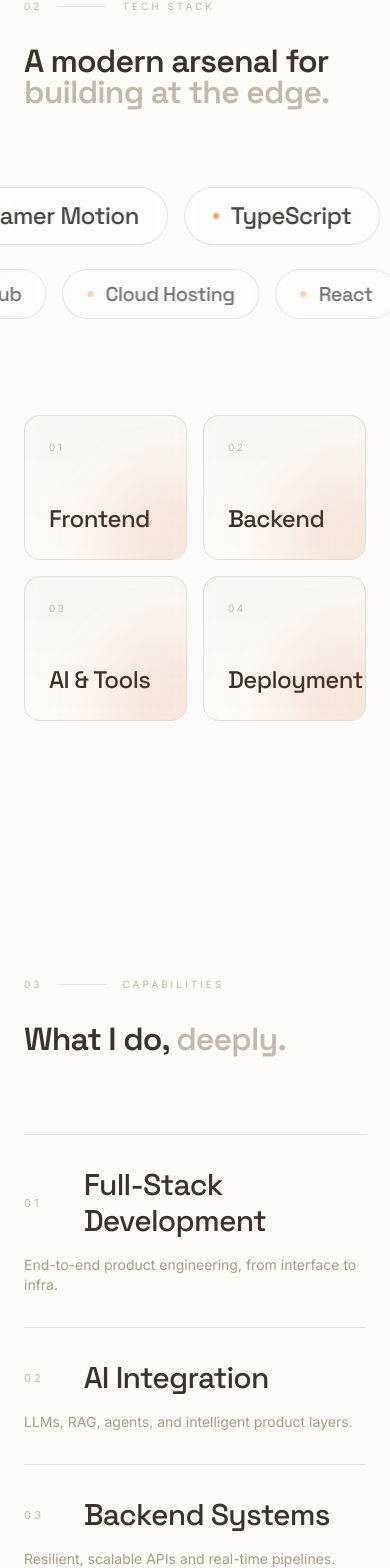
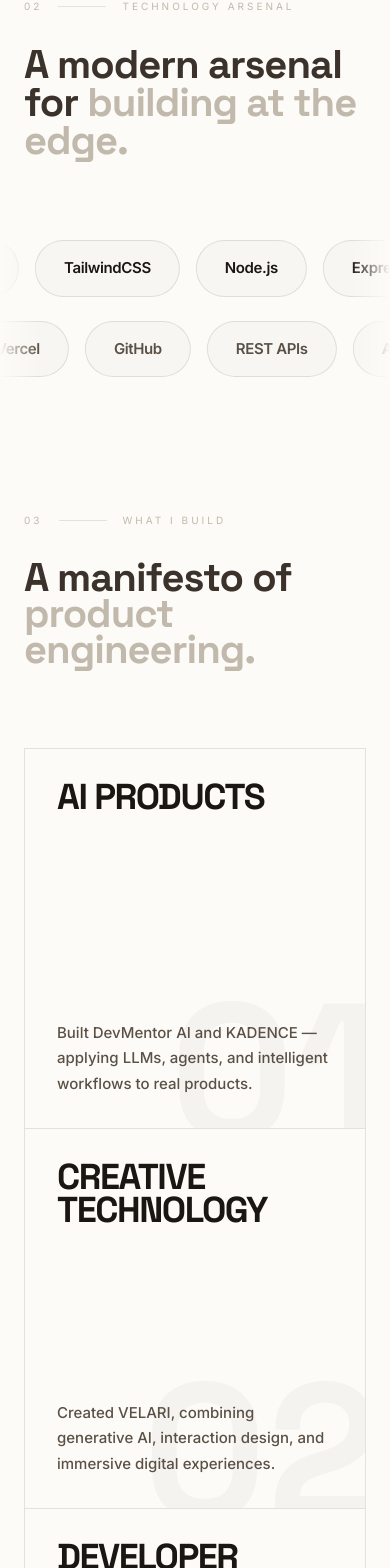
Before and after one commit to septilex/Prajit-Balaji-Portfolio, a Next.js app: page / in a window 390 px wide. Shown: the part 2012-3580 px from the top of the page. Built offline with nearby package versions, Linux system fonts and the light colour scheme; a web font is replaced by a local one.

Commit message:
feat: redesign tech stack into premium animated marquees and fix custom cursor

```diff
--- a/app/page.tsx
+++ b/app/page.tsx
@@ -34,7 +34,7 @@ export default function Home() {
   const [mounted, setMounted] = useState(false);
   const [theme, setTheme] = useState<"dark" | "light">("light");
   const [hoveredProject, setHoveredProject] = useState<number | null>(null);
-  const [hoveredCard, setHoveredCard] = useState<number | null>(null);
+  const [hoveredPillar, setHoveredPillar] = useState<number | null>(null);
   const [formState, setFormState] = useState<"idle" | "loading" | "success">("idle");
   const [activeSection, setActiveSection] = useState<string>("hero");
 
@@ -106,32 +106,31 @@ export default function Home() {
     );
   }
 
-  const techStack = [
-    "React",
-    "Next.js",
-    "TailwindCSS",
-    "Framer Motion",
-    "TypeScript",
-    "OpenAI API",
-    "Gemini",
-    "AI Workflows",
-    "Prompt Engineering",
-    "AI Integrations",
-    "Node.js",
-    "Express",
-    "Firebase",
-    "MongoDB",
-    "APIs",
-    "Vercel",
-    "GitHub",
-    "Cloud Hosting",
-  ];
-
-  const stackCards = [
-    { title: "Frontend", num: "01", bg: "bg-[#c2410c]/15" },
-    { title: "Backend", num: "02", bg: "bg-[#c2410c]/15" },
-    { title: "AI & Tools", num: "03", bg: "bg-[#c2410c]/15" },
-    { title: "Deployment", num: "04", bg: "bg-[#c2410c]/15" },
+  const buildPillars = [
+    {
+      num: "01",
+      title: "AI Products",
+      desc: "Built DevMentor AI and KADENCE — applying LLMs, agents, and intelligent workflows to real products.",
+      image: "/kadence-preview.png",
+    },
+    {
+      num: "02",
+      title: "Creative Technology",
+      desc: "Created VELARI, combining generative AI, interaction design, and immersive digital experiences.",
+      image: "/velari-preview.png",
+    },
+    {
+      num: "03",
+      title: "Developer Platforms",
+      desc: "Built products focused on developer growth, mentorship, analysis, and productivity.",
+      image: "/devscore-preview.png",
+    },
+    {
+      num: "04",
+      title: "Full-Stack Systems",
+      desc: "Engineering complete products from frontend experiences to backend infrastructure and deployment.",
+      image: "/devmentor-preview.png",
+    }
   ];
 
   const capabilities = [
@@ -409,75 +408,116 @@ export default function Home() {
         </div>
       </section>
 
-      {/* Section 2: Tech Stack */}
-      <section id="stack" className="relative py-32 md:py-48">
-        <div className="mx-auto max-w-[1600px] px-6 md:px-12">
+      {/* Section 2: Technology Arsenal */}
+      <section id="stack" className="relative mx-auto max-w-[1600px] pt-32 pb-24 md:pt-48 md:pb-32 overflow-hidden">
+        <div className="px-6 md:px-12">
           <div className="mb-8 flex items-center gap-4 text-[10px] uppercase tracking-[0.3em] text-[#a89c8d]/70">
             <span>02</span>
             <span className="h-px w-12 bg-[#5a3f2a]/60 dark:bg-[#5a3f2a]/60 light:bg-black/10"></span>
-            <span>Tech Stack</span>
+            <span>Technology Arsenal</span>
           </div>
           <ScrollReveal initialTransform="translateY(40px)">
-            <h2 className="font-display max-w-5xl text-[clamp(2rem,5vw,5rem)] font-semibold leading-[0.95] tracking-tight">
+            <h2 className="font-display max-w-5xl text-[clamp(2.5rem,6vw,6.5rem)] font-bold leading-[0.95] tracking-tight mb-20 md:mb-32">
               A modern arsenal for <span className="text-[#a89c8d]/70">building at the edge.</span>
             </h2>
           </ScrollReveal>
         </div>
 
         {/* Marquees */}
-        <div className="mt-20 overflow-hidden select-none">
-          {/* Marquee 1: Leftward */}
-          <div className="flex w-max animate-marquee gap-4 whitespace-nowrap">
-            {[...techStack, ...techStack].map((tech, i) => (
+        <ScrollReveal initialTransform="translateY(40px)" delay={200}>
+          <div className="flex flex-col gap-6 select-none mt-10 w-full [mask-image:linear-gradient(to_right,transparent,black_10%,black_90%,transparent)]">
+            {/* Row 1 */}
+            <div className="flex w-max animate-marquee gap-4 md:gap-6 whitespace-nowrap hover:[animation-play-state:paused] cursor-none">
+              {[...["React", "Next.js", "TypeScript", "TailwindCSS", "Node.js", "Express", "MongoDB", "PostgreSQL", "OpenAI", "LLMs"], ...["React", "Next.js", "TypeScript", "TailwindCSS", "Node.js", "Express", "MongoDB", "PostgreSQL", "OpenAI", "LLMs"], ...["React", "Next.js", "TypeScript", "TailwindCSS", "Node.js", "Express", "MongoDB", "PostgreSQL", "OpenAI", "LLMs"]].map((tech, i) => (
                 <span
-                key={`marquee-1-${i}`}
-                className="font-display inline-flex items-center gap-3 rounded-full border border-[#3a2a1c]/55 bg-[#1a120c]/40 px-7 py-3 text-2xl font-medium tracking-tight text-[#f2ece1]/80 backdrop-blur-sm hover:bg-[#2a1810]/70 hover:border-[#ff8a3d]/30 transition-colors dark:border-[#3a2a1c]/55 dark:bg-[#1a120c]/40 light:bg-white/40 light:border-black/10 light:text-[#1a1612]/80"
+                  key={`m1-${i}`}
+                  data-cursor=""
+                  className="inline-flex items-center px-7 py-4 rounded-full border border-white/10 bg-white/[0.02] text-[15px] md:text-[17px] font-semibold tracking-tight text-[#f2ece1] transition-all duration-500 ease-out hover:bg-[#ff8a3d]/10 hover:border-[#ff8a3d]/50 hover:text-[#ff8a3d] hover:scale-105 hover:shadow-[0_20px_40px_-15px_rgba(255,138,61,0.2)] dark:border-white/10 dark:bg-white/[0.02] dark:text-[#f2ece1] dark:hover:bg-[#ff8a3d]/10 dark:hover:border-[#ff8a3d]/50 light:border-black/10 light:bg-black/[0.02] light:text-[#1a1612] light:hover:bg-[#ff8a3d]/10 light:hover:border-[#ff8a3d]/50 cursor-none"
                 >
-                <span className="h-1.5 w-1.5 rounded-full bg-[#ff8a3d]/80"></span>
+                  {["OpenAI", "LLMs", "RAG", "AI Agents", "Prompt Engineering", "AI Workflows"].includes(tech) && (
+                    <span className="w-2 h-2 rounded-full bg-[#ff8a3d] mr-3 shadow-[0_0_12px_rgba(255,138,61,0.6)]"></span>
+                  )}
                   {tech}
                 </span>
               ))}
             </div>
 
-          {/* Marquee 2: Rightward (Slow) */}
-          <div className="mt-6 flex w-max animate-marquee-slow gap-4 whitespace-nowrap" style={{ animationDirection: "reverse" }}>
-            {[...techStack, ...techStack].map((tech, i) => (
+            {/* Row 2 */}
+            <div className="flex w-max animate-marquee-slow gap-4 md:gap-6 whitespace-nowrap hover:[animation-play-state:paused] cursor-none" style={{ animationDirection: "reverse" }}>
+              {[...["RAG", "AI Agents", "Docker", "AWS", "Vercel", "GitHub", "REST APIs", "Authentication", "Prompt Engineering", "AI Workflows"], ...["RAG", "AI Agents", "Docker", "AWS", "Vercel", "GitHub", "REST APIs", "Authentication", "Prompt Engineering", "AI Workflows"], ...["RAG", "AI Agents", "Docker", "AWS", "Vercel", "GitHub", "REST APIs", "Authentication", "Prompt Engineering", "AI Workflows"]].map((tech, i) => (
                 <span
-                key={`marquee-2-${i}`}
-                className="font-display inline-flex items-center gap-3 rounded-full border border-[#3a2a1c]/55 bg-[#1a120c]/40 px-6 py-2.5 text-xl font-medium tracking-tight text-[#a89c8d] backdrop-blur-sm hover:bg-[#2a1810]/70 hover:border-[#ff8a3d]/30 transition-colors dark:border-[#3a2a1c]/55 dark:bg-[#1a120c]/40 light:bg-white/40 light:border-black/10 light:text-[#1a1612]/60"
+                  key={`m2-${i}`}
+                  data-cursor=""
+                  className="inline-flex items-center px-7 py-4 rounded-full border border-white/10 bg-white/[0.02] text-[15px] md:text-[17px] font-semibold tracking-tight text-[#a89c8d] transition-all duration-500 ease-out hover:bg-[#ff8a3d]/10 hover:border-[#ff8a3d]/50 hover:text-[#ff8a3d] hover:scale-105 hover:shadow-[0_20px_40px_-15px_rgba(255,138,61,0.2)] dark:border-white/10 dark:bg-white/[0.02] dark:text-[#a89c8d] dark:hover:bg-[#ff8a3d]/10 dark:hover:border-[#ff8a3d]/50 light:border-black/10 light:bg-black/[0.02] light:text-[#5a5046] light:hover:bg-[#ff8a3d]/10 light:hover:border-[#ff8a3d]/50 light:hover:text-[#ff8a3d] cursor-none"
                 >
-                <span className="h-1.5 w-1.5 rounded-full bg-[#ff8a3d]/40"></span>
+                  {["OpenAI", "LLMs", "RAG", "AI Agents", "Prompt Engineering", "AI Workflows"].includes(tech) && (
+                    <span className="w-2 h-2 rounded-full bg-[#ff8a3d] mr-3 shadow-[0_0_12px_rgba(255,138,61,0.6)] animate-pulse"></span>
+                  )}
                   {tech}
                 </span>
               ))}
             </div>
           </div>
+        </ScrollReveal>
+      </section>
 
-        {/* Stack Category Cards */}
-        <div className="mx-auto mt-24 grid max-w-[1600px] grid-cols-2 gap-4 px-6 md:grid-cols-4 md:px-12">
-          {stackCards.map((card, idx) => (
-            <ScrollReveal
-              key={card.title}
-              initialTransform="translateY(40px)"
-              delay={idx * 100}
-            >
+      {/* Section 3: What I Build */}
+      <section className="relative pb-32 md:pb-48 pt-10">
+        <div className="mx-auto max-w-[1600px] px-6 md:px-12">
+          <div className="mb-8 flex items-center gap-4 text-[10px] uppercase tracking-[0.3em] text-[#a89c8d]/70">
+            <span>03</span>
+            <span className="h-px w-12 bg-[#5a3f2a]/60 dark:bg-[#5a3f2a]/60 light:bg-black/10"></span>
+            <span>What I Build</span>
+          </div>
+          <ScrollReveal initialTransform="translateY(40px)">
+            <h2 className="font-display max-w-5xl text-[clamp(2.5rem,6vw,7rem)] font-bold leading-[0.9] tracking-tight">
+              A manifesto of <span className="text-[#a89c8d]/70">product engineering.</span>
+            </h2>
+          </ScrollReveal>
+
+          {/* Border-Grid Narrative Pillars */}
+          <div className="mt-20 md:mt-32 grid grid-cols-1 md:grid-cols-2 border-t border-l border-white/10 dark:border-white/10 light:border-black/10">
+            {buildPillars.map((pillar, idx) => (
               <div
-                onMouseEnter={() => setHoveredCard(idx)}
-                onMouseLeave={() => setHoveredCard(null)}
-                className={`group relative overflow-hidden rounded-2xl border border-[#3a2a1c]/55 bg-gradient-to-b from-white/[0.04] to-transparent p-6 backdrop-blur-sm transition-all duration-300 dark:border-[#3a2a1c]/55 light:border-black/10 light:from-black/[0.02] ${
-                  hoveredCard !== null && hoveredCard !== idx ? "opacity-55 scale-[0.98]" : "opacity-100 scale-100"
+                key={pillar.title}
+                onMouseEnter={() => setHoveredPillar(idx)}
+                onMouseLeave={() => setHoveredPillar(null)}
+                className={`group relative flex flex-col justify-between overflow-hidden border-b border-r border-white/10 dark:border-white/10 light:border-black/10 p-8 sm:p-12 md:p-16 xl:p-20 min-h-[380px] md:min-h-[460px] transition-all duration-[800ms] ease-[cubic-bezier(0.16,1,0.3,1)] ${
+                  hoveredPillar !== null && hoveredPillar !== idx ? "bg-black/20 light:bg-black/5 opacity-40 blur-[2px]" : "bg-transparent opacity-100"
                 }`}
               >
-                <div className="text-[10px] uppercase tracking-[0.25em] text-[#a89c8d]/70">
-                  {card.num}
+                {/* Number Background */}
+                <div className="absolute -bottom-10 -right-4 font-display text-[12rem] xl:text-[18rem] font-black leading-none text-white/[0.02] transition-transform duration-[1000ms] ease-[cubic-bezier(0.16,1,0.3,1)] group-hover:-translate-x-6 group-hover:-translate-y-4 group-hover:text-[#ff8a3d]/[0.04] pointer-events-none select-none dark:text-white/[0.02] light:text-black/[0.03]">
+                  {pillar.num}
                 </div>
-                <div className="mt-12 font-display text-2xl font-medium tracking-tight md:text-3xl transition-colors group-hover:text-white dark:group-hover:text-white light:group-hover:text-black">
-                  {card.title}
+
+                {/* Content */}
+                <div className="relative z-10 max-w-sm xl:max-w-md">
+                  <h3 className="font-display text-4xl sm:text-5xl lg:text-5xl xl:text-[3.8rem] font-black tracking-[-0.04em] text-[#f2ece1] dark:text-[#f2ece1] light:text-[#1a1612] transition-colors duration-500 group-hover:text-[#ff8a3d] uppercase leading-[0.9]">
+                    {pillar.title}
+                  </h3>
                 </div>
-                <div className="absolute -bottom-12 -right-12 h-32 w-32 rounded-full bg-[#c2410c]/15 blur-2xl transition-all duration-500 group-hover:bg-[#ff8a3d]/35"></div>
+
+                <div className="relative z-10 mt-16 md:mt-32 max-w-[280px] xl:max-w-sm">
+                  <p className="text-[15px] xl:text-[17px] leading-[1.7] text-[#a89c8d] dark:text-[#a89c8d] light:text-[#5a5046] font-medium transition-colors duration-500 group-hover:text-[#c9bcaa]">
+                    {pillar.desc}
+                  </p>
                 </div>
-            </ScrollReveal>
+
+                {/* Subtly Revealed Project Image (Visible on Desktop) */}
+                <div className="absolute top-12 right-12 w-48 xl:w-72 aspect-[16/10] rounded-[16px] overflow-hidden border border-white/[0.06] opacity-0 translate-y-6 scale-95 transition-all duration-[800ms] ease-[cubic-bezier(0.16,1,0.3,1)] group-hover:opacity-100 group-hover:translate-y-0 group-hover:scale-100 shadow-[0_30px_60px_-15px_rgba(0,0,0,0.8)] pointer-events-none z-20 hidden lg:block dark:border-white/[0.06] light:border-black/10">
+                  <div className="absolute inset-0 bg-[#ff8a3d]/10 mix-blend-overlay z-10 pointer-events-none"></div>
+                  <Image
+                    src={pillar.image}
+                    alt={pillar.title}
+                    fill
+                    className="object-cover"
+                    sizes="(max-width: 768px) 100vw, 300px"
+                  />
+                </div>
+              </div>
             ))}
+          </div>
         </div>
       </section>
 
```
Lines whose indentation alone changed are shown as unchanged.
